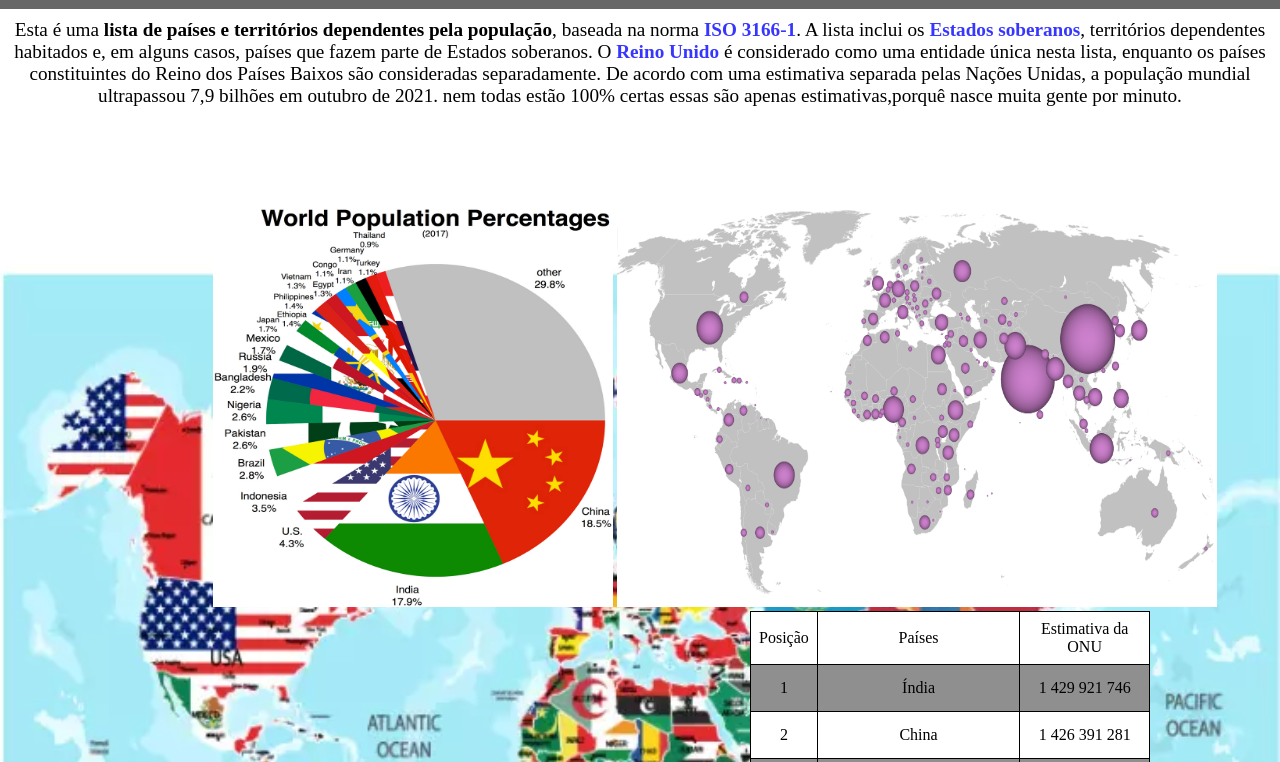
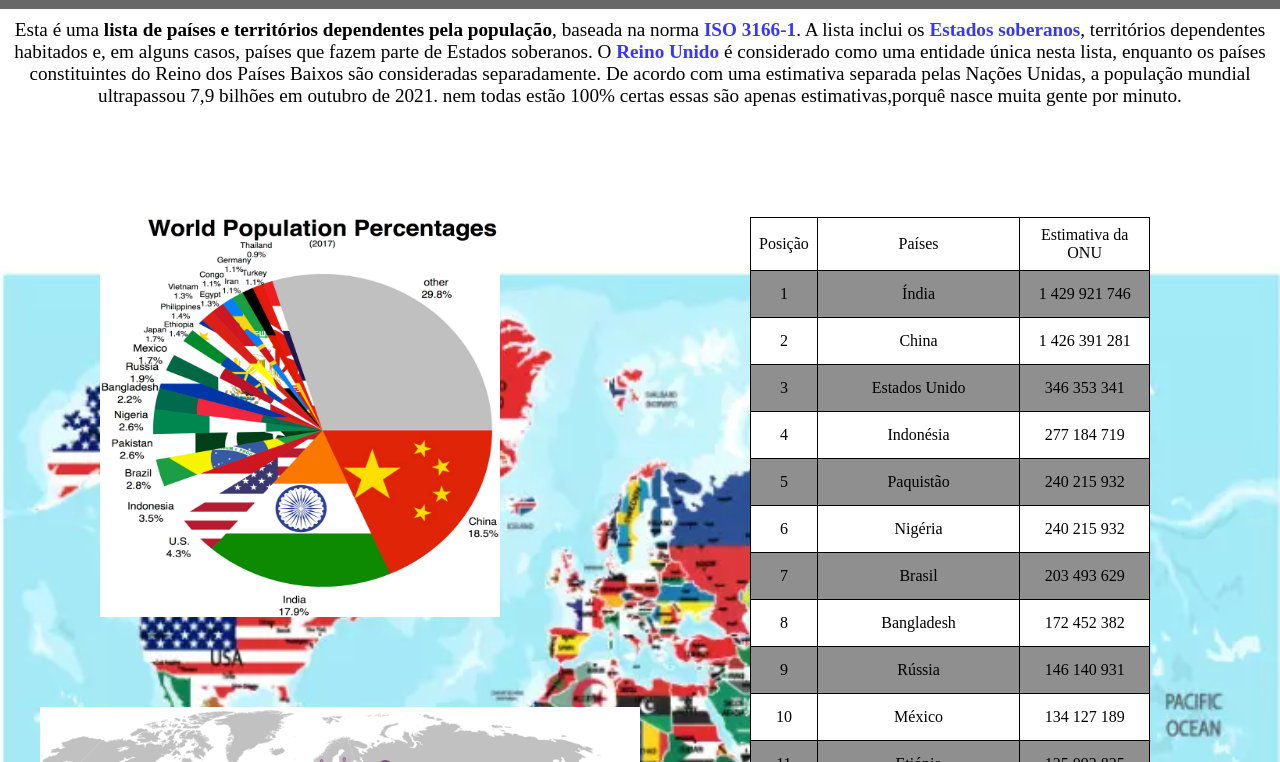
Before and after one commit to LeanderFreitas/tabela-mundial, a plain HTML site: page index.html in a window 1280 px wide. Shown: the part 38-800 px from the top of the page. Drawn offline with Linux system fonts and the light colour scheme.

Commit message:
Update style.css

```diff
--- a/style.css
+++ b/style.css
@@ -65,7 +65,9 @@ main{
     background-size: cover;
     background-attachment: fixed;
     background-color: white;
-    height: 1800px;
+    height: 1450px;
+    text-align: center;
+    padding-top: 100px;
     }
 main.conteudo{
     background-color:white;
@@ -91,9 +93,6 @@ strong{
 strong.destaque {
     color: rgba(0, 0, 255, 0.788);
 }
-main{
-    text-align: center;
-}
 table{
     margin-left: 750px;
     background-color: white;
@@ -112,15 +111,22 @@ table #cinza{
     background-color: rgba(100, 100, 100, 0.719);
 }
 section.imagens{
+    position: absolute;
     vertical-align: center;
+    display: flex;
+    flex-direction:column;
 }
 .imagem1{
-    padding-left: 180px;
-    padding-top: 90px;
+    padding-left: 100px;
+    padding-top: 0px;
+    padding-right: 0px
 }
 .imagem2{
     padding-right:30px;;
     padding-top:90px;
+    padding-left: 40px;
+    margin-top: -20;
+    margin-bottom: 20px;
 }
 footer{
     background-color: rgba(0, 0, 0, 0.596);
```
